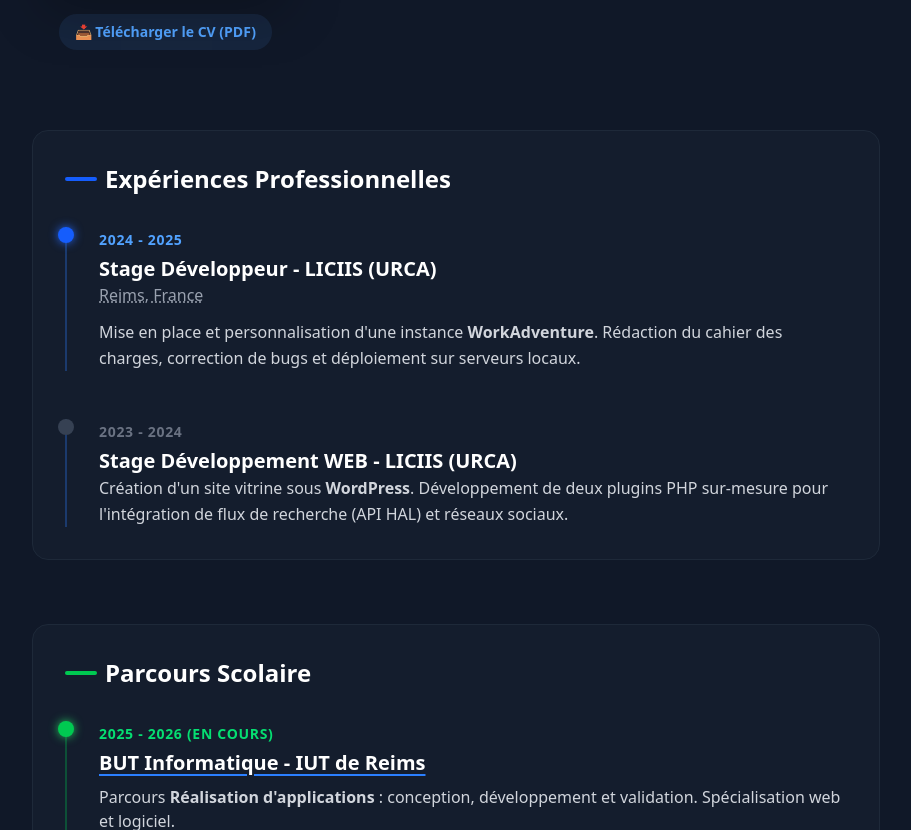
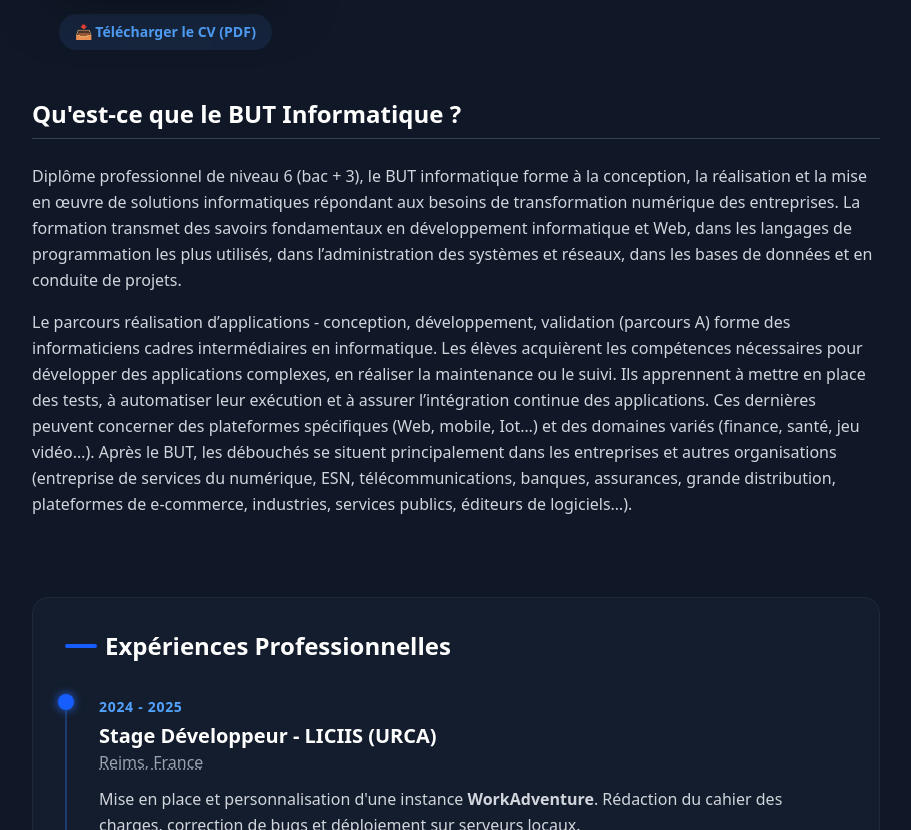
Before and after one commit to SandjyGAUDIN/port4, a Next.js app in the folder port3-main/: page / in a window 1280 px wide. Shown: the part 851-1681 px from the top of the page, without its empty margins (184-1095 px from the left). Built offline with nearby package versions, Linux system fonts and the light colour scheme.

Commit message:
correction propos

```diff
--- a/port3-main/app/_components/Propos.tsx
+++ b/port3-main/app/_components/Propos.tsx
@@ -38,6 +38,22 @@ export default function Propos() {
               Mon approche repose sur la création de solutions logicielles personnalisées, robustes et centrées sur l&apos;utilisateur. Passionné par l&apos;architecture logicielle, j&apos;aime transformer des besoins complexes en interfaces simples et efficaces.
             </p>
           </div>
+        </div>
+      </div>
+
+      {/* SECTION : QU'EST-CE QUE LE BUT INFORMATIQUE (Réintégrée) */}
+      <div className="max-w-4xl mx-auto mt-12 px-6">
+        <h3 className="text-2xl font-bold text-white mb-6 border-b border-gray-700 pb-2">
+          Qu&apos;est-ce que le BUT Informatique ?
+        </h3>
+
+        <div className="text-gray-300 space-y-4 leading-relaxed">
+          <p>
+            Diplôme professionnel de niveau 6 (bac + 3), le BUT informatique forme à la conception, la réalisation et la mise en œuvre de solutions informatiques répondant aux besoins de transformation numérique des entreprises. La formation transmet des savoirs fondamentaux en développement informatique et Web, dans les langages de programmation les plus utilisés, dans l’administration des systèmes et réseaux, dans les bases de données et en conduite de projets.
+          </p>
+          <p>
+            Le parcours réalisation d’applications - conception, développement, validation (parcours A) forme des informaticiens cadres intermédiaires en informatique. Les élèves acquièrent les compétences nécessaires pour développer des applications complexes, en réaliser la maintenance ou le suivi. Ils apprennent à mettre en place des tests, à automatiser leur exécution et à assurer l’intégration continue des applications. Ces dernières peuvent concerner des plateformes spécifiques (Web, mobile, Iot…) et des domaines variés (finance, santé, jeu vidéo…). Après le BUT, les débouchés se situent principalement dans les entreprises et autres organisations (entreprise de services du numérique, ESN, télécommunications, banques, assurances, grande distribution, plateformes de e-commerce, industries, services publics, éditeurs de logiciels…).
+          </p>
         </div>
       </div>
 
```
